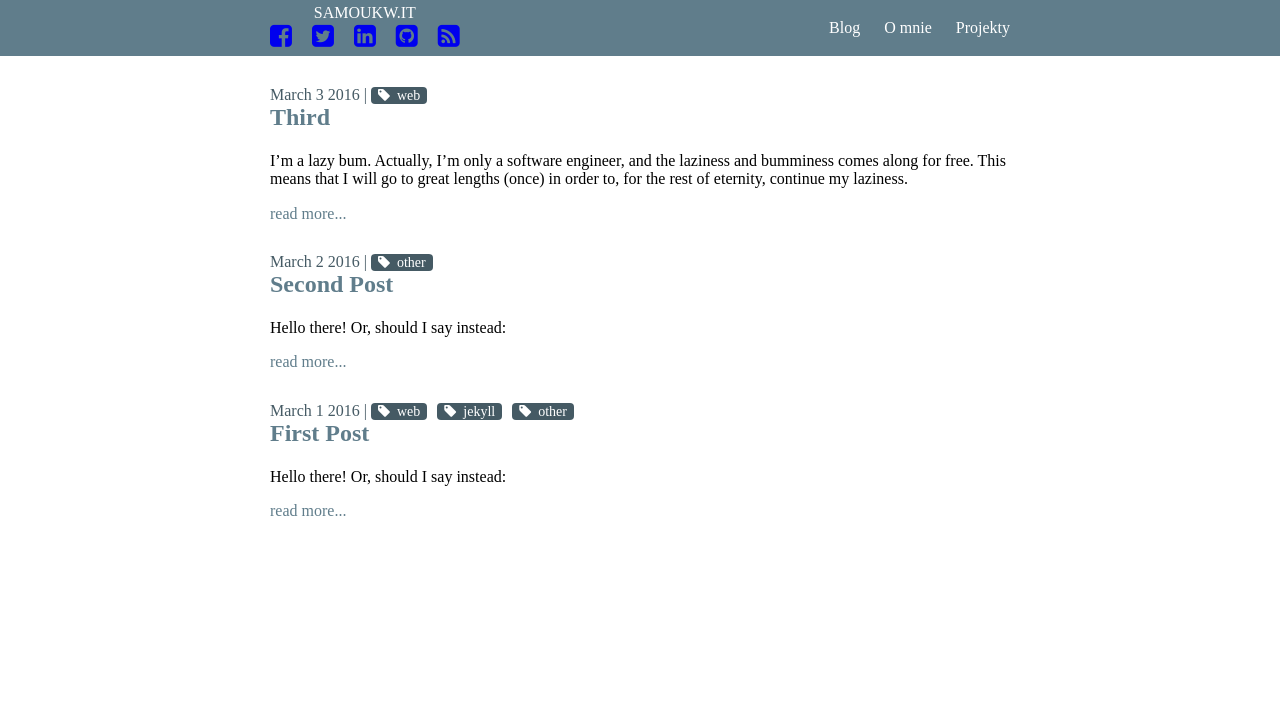
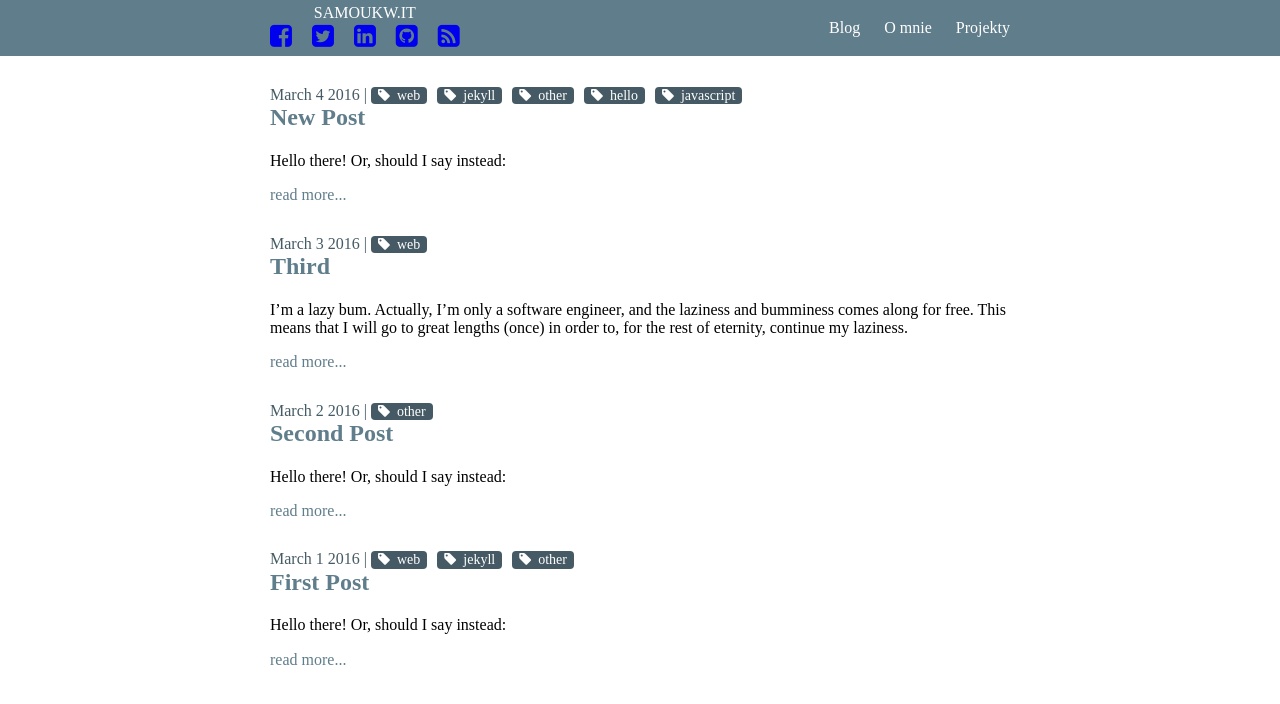
Before and after one commit to panszczypior/myblog, a Jekyll site: the page built from blog/index.html, in a window 1280 px wide. Shown: the top 704 px of the page. Built offline with Jekyll 4.4.1, drawn with Linux system fonts in a browser that asks for light colours; some web fonts are replaced; some of the changed lines change nothing that is shown.

Commit message:
validated feed.xml

```diff
--- a/_config.yml
+++ b/_config.yml
@@ -5,7 +5,7 @@ description: > # this means to ignore newlines until "baseurl:"
   line in _config.yml. It will appear in your document head meta (for
   Google search results) and in your feed.xml site description.
 baseurl: "" # the subpath of your site, e.g. /blog
-url: "" # the base hostname & protocol for your site, e.g. http://example.com
+url: http://samoukw.it # the base hostname & protocol for your site, e.g. http://example.com
 twitter_username: samoukwit
 facebook_username: samoukw.it
 linkedin_username: przemyslaw-lach
--- /dev/null
+++ b/_posts/2016-03-04-new-post.md
@@ -0,0 +1,25 @@
+---
+layout: post
+tags: [web, jekyll, other, hello, javascript]
+---
+Hello there! Or, should I say instead:
+
+{% highlight javascript %} var kurtle =function() { console.log("Hello world!"); };
+
+kurtle(); {% endhighlight %}
+
+Thanks for visiting the official blog of... well, me! Some of you (I estimate 8) have previously read the blog posts I wrote a few years ago when I moved across the country from Pittsburgh to San Francisco. From the city of bridges to the city with a really famous bridge. From steel town to silicon valley. From yinzers to hipsters (and hippies). From holy-crap-when-is-spring-coming to holy-crap-when-did-it-last-rain.
+
+As the 8 of you know, I have managed to add one post since my trip from three years ago. One whole post! Clearly, I'm killing it out here. But even so, I've decided it is time to take my blogging game to the next level; it's time to write at least two posts a year. I know, I have bold aspirations, but I'm ready for the challenge.
+
+There are a few reasons I want to start blogging again, none of which I'm going to share with you. Just kidding! I'm just not going to share them with you right now. I need material for my next post (so I can hit my mark of two blog posts per year).
+
+I know that right about now you're thinking... "Kurt, why don't you just continue your old blog? I have it on my Bookmarks Bar and I've been checking once, sometimes twice daily to see if you'd write some new material."
+
+Well, not only am I going to blog more, I'm going to blog better. That's right, I'm going to use my own domain name, customize the styling and learn how to host my own website. I figured these are just a few of the basic skillz I should know as I transition from science to software development. Also, most of the embedded pictures from my original posts are no longer there. Many of those photo captions were fairly comical (I swear!); unfortunately, without an accompanying picture, none of them are funny.
+
+So, I suggest you update your bookmark and point it to this new blog. And start checking that shit 3 or 4 times daily.
+
+Again, just kidding! You can easily subscribe to the rss feed and use an rss reader to get nearly instant updates when I post something.
+
+I really hope this whole thing isn't going to suck.
```
